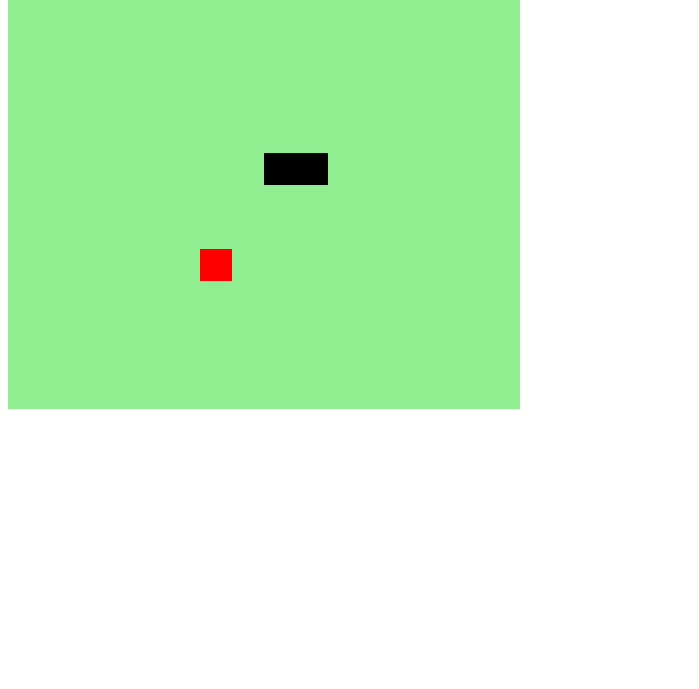
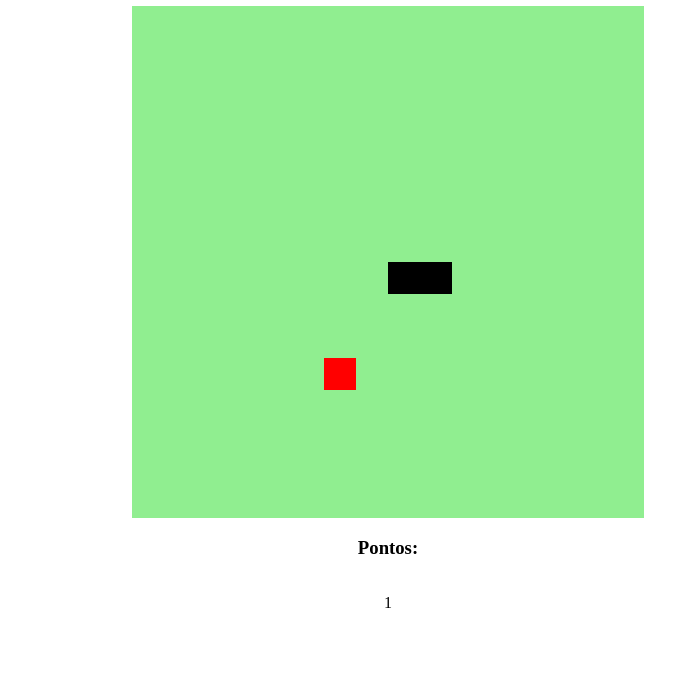
Before and after one commit to ThiagoHenriquesPessoa/desafio-da-cobrinha, a plain HTML site: page index.html in a window 1280 px wide. Shown: the part 111-800 px from the top of the page, without its empty margins (0-699 px from the left). Drawn offline with Linux system fonts and the light colour scheme.

Commit message:
acrescentando um contador

```diff
--- a/css/style.css
+++ b/css/style.css
@@ -0,0 +1,8 @@
+body{
+    height: 95vh;
+    width: 95vh;
+    display: flex;
+    justify-content: center;
+    align-items: center;
+    flex-direction: column;
+}
--- a/index.html
+++ b/index.html
@@ -8,9 +8,10 @@
     <title>Snake Gane</title>
 </head>
 <body>
+    <h1>snake Game</h1>
     <canvas id="snake" width="512" height="512"></canvas>
-
-
+    <h3>Pontos: </h3>
+    <p id="pontos" onmouseover="contaComida()"></p>
 </body>
     <script defer src="/js/script.js"></script>
 </html>
--- a/js/script.js
+++ b/js/script.js
@@ -2,6 +2,7 @@ let canvas = document.getElementById("snake");
 let context = canvas.getContext("2d");
 let box = 32;
 let snake = [];
+let contador = 0;
 snake[0]={
     x: 8*box,
     y: 8*box
@@ -27,6 +28,10 @@ function criarCobrinha(){
 function drawFood(){
     context.fillStyle = "red";
     context.fillRect(food.x, food.y, box, box);
+}
+function contaComida(){
+    //let pontos = contador.toString();
+    document.getElementById("pontos").innerHTML = contador;
 }
 
 document.addEventListener('keydown', update);
@@ -56,6 +61,7 @@ for(i = 1; i < snake.length; i++){
     criarBG();
     criarCobrinha();
     drawFood();
+    contaComida();
 
     let snakex = snake[0].x;
     let snakey = snake[0].y;
@@ -70,6 +76,7 @@ for(i = 1; i < snake.length; i++){
     }else{
       food.x = Math.floor(Math.random() * 15 + 1) * box;
       food.y = Math.floor(Math.random() * 15 + 1) * box;
+      contador++;
     }
 
     let newHead = {
```
